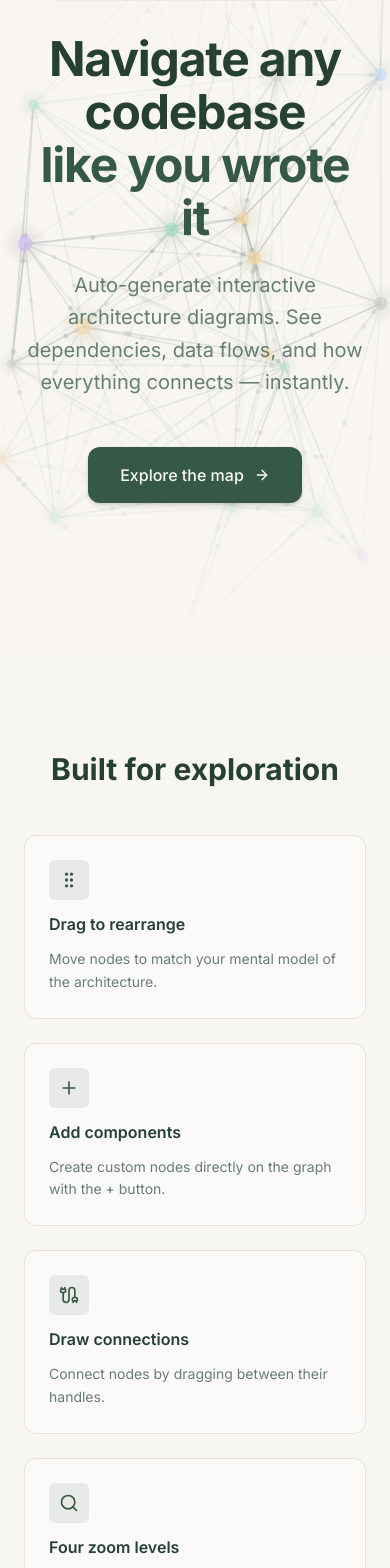
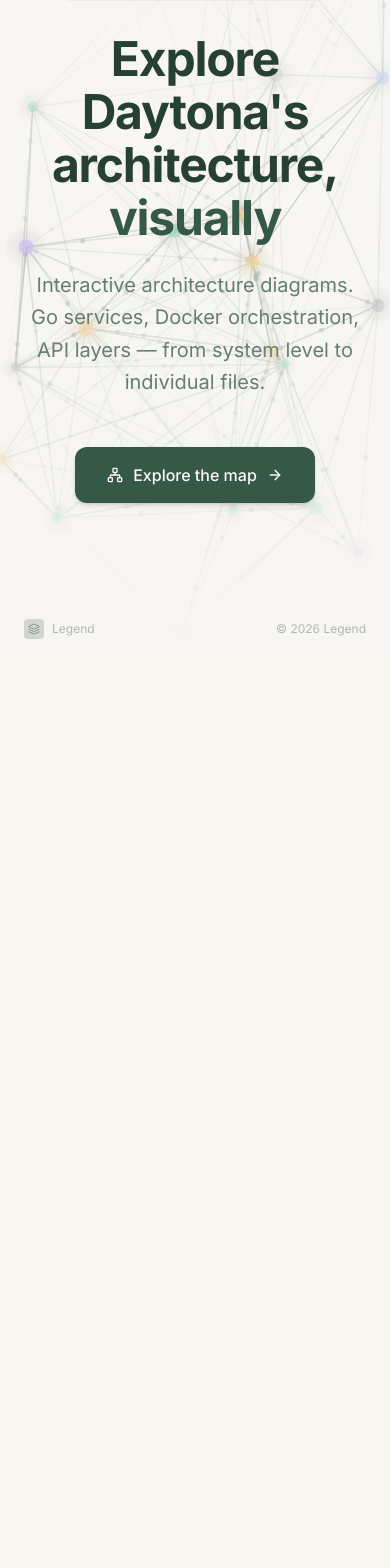
Before and after one commit to AlbinLiljefors/legend-daytona, a React (Vite) app: page / in a window 390 px wide. Shown: the part 189-1757 px from the top of the page. After the commit the page ends 844 px from the top, so only its background shows below. Built offline with nearby package versions, Linux system fonts and the light colour scheme; the HTML template or start-up script is replaced by a standard one.

Commit message:
update landing

```diff
--- a/src/App.tsx
+++ b/src/App.tsx
@@ -3,8 +3,8 @@
 import { TooltipProvider } from "@/components/ui/tooltip";
 import { QueryClient, QueryClientProvider } from "@tanstack/react-query";
 import { BrowserRouter, Routes, Route } from "react-router-dom";
+import { SignInPage } from "./components/EmailGate";
 import { LandingPage } from "./components/landing/LandingPage";
-import { RepoSelection } from "./components/repos/RepoSelection";
 import { LoadingAnimation } from "./components/loading/LoadingAnimation";
 import { GraphView } from "./components/graph/GraphView";
 import NotFound from "./pages/NotFound";
@@ -19,7 +19,7 @@
       <BrowserRouter>
         <Routes>
           <Route path="/" element={<LandingPage />} />
-          <Route path="/repos" element={<RepoSelection />} />
+          <Route path="/signin" element={<SignInPage />} />
           <Route path="/loading/:repoId" element={<LoadingAnimation />} />
           <Route path="/graph/:repoId" element={<GraphView />} />
           <Route path="*" element={<NotFound />} />
--- /dev/null
+++ b/src/components/EmailGate.tsx
@@ -0,0 +1,150 @@
+import { useState, useEffect } from "react";
+import { useNavigate } from "react-router-dom";
+import { motion } from "framer-motion";
+import { ArrowRight, Layers } from "lucide-react";
+import { Button } from "@/components/ui/button";
+
+const EMAIL_KEY = "legend-user-email";
+const NAME_KEY = "legend-user-name";
+
+declare global {
+  interface Window {
+    posthog?: {
+      identify: (id: string, properties?: Record<string, unknown>) => void;
+    };
+  }
+}
+
+function identifyUser(email: string, name: string) {
+  window.posthog?.identify(email, { email, name });
+}
+
+function generateAnonName(): string {
+  const adjectives = [
+    "Swift", "Bright", "Calm", "Bold", "Keen",
+    "Sharp", "Wise", "Quick", "Cool", "Epic",
+    "Noble", "Brave", "Vivid", "Agile", "Clever",
+  ];
+  const nouns = [
+    "Fox", "Owl", "Bear", "Wolf", "Hawk",
+    "Lynx", "Puma", "Raven", "Otter", "Eagle",
+    "Falcon", "Bison", "Crane", "Heron", "Tiger",
+  ];
+  const adj = adjectives[Math.floor(Math.random() * adjectives.length)];
+  const noun = nouns[Math.floor(Math.random() * nouns.length)];
+  const num = Math.floor(Math.random() * 900) + 100;
+  return `${adj}${noun}${num}`;
+}
+
+export function getStoredUser(): { email: string; name: string } | null {
+  const email = localStorage.getItem(EMAIL_KEY);
+  const name = localStorage.getItem(NAME_KEY);
+  if (email && name) return { email, name };
+  return null;
+}
+
+export function clearStoredUser() {
+  localStorage.removeItem(EMAIL_KEY);
+  localStorage.removeItem(NAME_KEY);
+}
+
+export function SignInPage() {
+  const navigate = useNavigate();
+  const [email, setEmail] = useState("");
+  const [name, setName] = useState("");
+
+  useEffect(() => {
+    const user = getStoredUser();
+    if (user) {
+      identifyUser(user.email, user.name);
+      navigate("/loading/daytona", { replace: true });
+    }
+  }, [navigate]);
+
+  const handleSubmit = (e: React.FormEvent) => {
+    e.preventDefault();
+    const trimmedName = name.trim();
+    if (!trimmedName) return;
+    const trimmedEmail = email.trim().toLowerCase() || `${trimmedName.replace(/\s+/g, ".")}@anonymous`;
+    localStorage.setItem(EMAIL_KEY, trimmedEmail);
+    localStorage.setItem(NAME_KEY, trimmedName);
+    identifyUser(trimmedEmail, trimmedName);
+    navigate("/loading/daytona");
+  };
+
+  const handleSkip = () => {
+    const anonName = generateAnonName();
+    const anonEmail = `${anonName.toLowerCase()}@anonymous`;
+    localStorage.setItem(EMAIL_KEY, anonEmail);
+    localStorage.setItem(NAME_KEY, anonName);
+    identifyUser(anonEmail, anonName);
+    navigate("/loading/daytona");
+  };
+
+  return (
+    <div className="min-h-screen bg-background flex items-center justify-center px-4">
+      <motion.div
+        initial={{ opacity: 0, y: 20 }}
+        animate={{ opacity: 1, y: 0 }}
+        transition={{ duration: 0.5 }}
+        className="w-full max-w-md"
+      >
+        <div className="text-center mb-8">
+          <div className="flex items-center justify-center gap-2.5 mb-4">
+            <div className="w-10 h-10 rounded-xl bg-primary flex items-center justify-center shadow-lg">
+              <Layers className="w-5 h-5 text-primary-foreground" />
+            </div>
+          </div>
+          <h1 className="text-3xl font-bold text-foreground font-['Space_Grotesk'] mb-2">
+            Welcome to Legend
+          </h1>
+          <p className="text-muted-foreground">
+            Sign in to explore the Daytona architecture
+          </p>
+        </div>
+
+        <form onSubmit={handleSubmit} className="space-y-4">
+          <input
+            type="text"
+            value={name}
+            onChange={(e) => setName(e.target.value)}
+            placeholder="Your name"
+            required
+            autoFocus
+            className="w-full px-4 py-3 rounded-lg border border-border bg-card text-foreground placeholder:text-muted-foreground focus:outline-none focus:ring-2 focus:ring-primary/30 focus:border-primary transition-all"
+          />
+          <input
+            type="text"
+            value={email}
+            onChange={(e) => setEmail(e.target.value)}
+            placeholder="Email (optional)"
+            className="w-full px-4 py-3 rounded-lg border border-border bg-card text-foreground placeholder:text-muted-foreground focus:outline-none focus:ring-2 focus:ring-primary/30 focus:border-primary transition-all"
+          />
+          <Button type="submit" className="w-full py-3 gap-2">
+            Continue
+            <ArrowRight className="w-4 h-4" />
+          </Button>
+        </form>
+
+        <div className="flex items-center gap-3 mt-6">
+          <div className="h-px flex-1 bg-border" />
+          <span className="text-xs text-muted-foreground">or</span>
+          <div className="h-px flex-1 bg-border" />
+        </div>
+
+        <Button
+          type="button"
+          variant="ghost"
+          onClick={handleSkip}
+          className="w-full mt-4 text-muted-foreground hover:text-foreground"
+        >
+          Continue without signing in
+        </Button>
+
+        <p className="text-xs text-muted-foreground text-center mt-6">
+          Your info is only used to personalize your exploration session.
+        </p>
+      </motion.div>
+    </div>
+  );
+}
--- a/src/components/graph/OnboardingTour.tsx
+++ b/src/components/graph/OnboardingTour.tsx
@@ -1,6 +1,6 @@
 import { useState } from "react";
 import { motion, AnimatePresence } from "framer-motion";
-import { X, Sparkles } from "lucide-react";
+import { X, Sparkles, Pencil } from "lucide-react";
 import { Button } from "@/components/ui/button";
 
 type ZoomLevel = "context" | "system" | "module" | "file";
@@ -20,43 +20,55 @@
 
 const steps: Step[] = [
   {
-    title: "Your architecture",
+    title: "Welcome to your atlas",
     description:
-      "This is your codebase. Each card is a component. Lines show dependencies.",
+      "This is Daytona's codebase, auto-mapped from source code. Every card is a component. Lines show real dependencies extracted from the code.",
   },
   {
     title: "Context Level",
     description:
-      "The 30,000ft view — actors and external systems that interact with your system.",
+      "The 30,000ft view — actors, external services, and how they interact with Daytona.",
     zoomLevel: "context",
   },
   {
     title: "System Level",
     description:
-      "Deployment units — services, CLIs, web apps. How the system is actually shipped.",
+      "Deployment units — the Go API server, Docker engine, CLI, workspace orchestration. How Daytona is actually shipped.",
     zoomLevel: "system",
   },
   {
     title: "Module Level",
     description:
-      "Logical modules within each system. This is where the real architecture lives.",
+      "Logical modules within each system. This is where the real architecture lives — drill into any system to see its internals.",
     zoomLevel: "module",
   },
   {
     title: "File Level",
     description:
-      "Double-click any module to see its files and exact dependency weights. Drag nodes to rearrange them.",
+      "Double-click any module to see its actual files and dependency weights between directories.",
   },
   {
-    title: "Edit the map",
+    title: "Make it yours",
     description:
-      "Click + to add components. Drag between handles to draw connections. Right-click any node or edge to delete it. All changes persist in your browser.",
+      "This map is AI-generated — it's a starting point, not the final word. Click any node's name or description to edit it inline. Fix labels, rewrite descriptions, add context only you know.",
+    badge: "Key Feature",
   },
   {
-    title: "What's next",
+    title: "Add & connect",
     description:
-      "Coming soon: generate Jira tickets, Linear issues, or PRDs from your architecture decisions. Visualization is step one — this becomes the decision layer for software engineering.",
-    badge: "Coming Soon",
+      "Missing a component? Click the + button to create new nodes. Drag between node handles to draw dependency lines. Right-click any node or edge to remove it.",
+    badge: "Key Feature",
+  },
+  {
+    title: "Your edits persist",
+    description:
+      "Every change you make — renames, new nodes, repositioned cards, deleted edges — is saved automatically in your browser. Come back anytime and pick up where you left off.",
+    badge: "Key Feature",
+  },
+  {
+    title: "Help us improve",
+    description:
+      "We're testing whether developers find enough value in manually refining these maps to make them accurate. Your edits help us understand what matters. Don't hold back — reshape this atlas until it matches your understanding of the codebase.",
   },
 ];
 
@@ -122,7 +134,11 @@
                 </span>
                 {currentStep.badge && (
                   <span className="inline-flex items-center gap-1 px-2 py-0.5 rounded-full bg-primary/10 text-primary text-xs font-medium">
-                    <Sparkles className="w-3 h-3" />
+                    {currentStep.badge === "Key Feature" ? (
+                      <Pencil className="w-3 h-3" />
+                    ) : (
+                      <Sparkles className="w-3 h-3" />
+                    )}
                     {currentStep.badge}
                   </span>
                 )}
@@ -147,7 +163,7 @@
               </div>
 
               <Button onClick={handleNext} size="sm">
-                {isLastStep ? "Got it!" : "Next"}
+                {isLastStep ? "Start exploring" : "Next"}
               </Button>
             </div>
           </motion.div>
--- a/src/components/landing/LandingPage.tsx
+++ b/src/components/landing/LandingPage.tsx
@@ -1,6 +1,6 @@
 import { motion } from "framer-motion";
 import { useNavigate } from "react-router-dom";
-import { ArrowRight, Layers, GripVertical, Plus, Cable, Search } from "lucide-react";
+import { ArrowRight, Layers, Network } from "lucide-react";
 import { Button } from "@/components/ui/button";
 import { HeroBackground } from "./HeroBackground";
 
@@ -8,11 +8,11 @@
   const navigate = useNavigate();
 
   const handleExplore = () => {
-    navigate("/repos");
+    navigate("/signin");
   };
 
   return (
-    <div className="relative bg-background min-h-screen">
+    <div className="relative bg-background h-screen overflow-hidden">
       {/* Fixed header */}
       <motion.header
         initial={{ opacity: 0, y: -20 }}
@@ -52,7 +52,7 @@
           >
             <div className="inline-flex items-center gap-2 px-4 py-2 rounded-full bg-secondary/80 border border-border/50 backdrop-blur-sm">
               <div className="w-2 h-2 rounded-full bg-primary animate-pulse" />
-              <span className="text-sm font-medium text-muted-foreground">Understand code in seconds, not hours</span>
+              <span className="text-sm font-medium text-muted-foreground">Daytona codebase — fully mapped</span>
             </div>
           </motion.div>
 
@@ -63,9 +63,9 @@
             transition={{ duration: 0.6, delay: 0.1 }}
             className="text-5xl sm:text-6xl md:text-7xl font-bold tracking-tight text-foreground mb-6 leading-[1.1]"
           >
-            Navigate any codebase
+            Explore Daytona's architecture,
             <br />
-            <span className="text-primary">like you wrote it</span>
+            <span className="text-primary">visually</span>
           </motion.h1>
 
           {/* Subheadline */}
@@ -75,8 +75,7 @@
             transition={{ duration: 0.6, delay: 0.2 }}
             className="text-xl md:text-2xl text-muted-foreground mb-12 max-w-2xl mx-auto leading-relaxed"
           >
-            Auto-generate interactive architecture diagrams. See dependencies,
-            data flows, and how everything connects — instantly.
+            Interactive architecture diagrams. Go services, Docker orchestration, API layers — from system level to individual files.
           </motion.p>
 
           {/* Single CTA */}
@@ -90,6 +89,7 @@
               onClick={handleExplore}
               className="gap-2.5 text-base px-8 h-14 rounded-xl shadow-lg hover:shadow-xl transition-all duration-300 group"
             >
+              <Network className="w-5 h-5" />
               Explore the map
               <ArrowRight className="w-4 h-4 group-hover:translate-x-0.5 transition-transform" />
             </Button>
@@ -97,65 +97,8 @@
         </div>
       </section>
 
-      {/* Features section */}
-      <section className="relative z-10 py-24 px-6">
-        <div className="max-w-5xl mx-auto">
-          <motion.h2
-            initial={{ opacity: 0, y: 20 }}
-            whileInView={{ opacity: 1, y: 0 }}
-            viewport={{ once: true }}
-            transition={{ duration: 0.5 }}
-            className="text-3xl font-bold text-center mb-12 text-foreground"
-          >
-            Built for exploration
-          </motion.h2>
-
-          <div className="grid grid-cols-1 sm:grid-cols-2 lg:grid-cols-4 gap-6">
-            {[
-              {
-                icon: GripVertical,
-                title: "Drag to rearrange",
-                description: "Move nodes to match your mental model of the architecture.",
-              },
-              {
-                icon: Plus,
-                title: "Add components",
-                description: "Create custom nodes directly on the graph with the + button.",
-              },
-              {
-                icon: Cable,
-                title: "Draw connections",
-                description: "Connect nodes by dragging between their handles.",
-              },
-              {
-                icon: Search,
-                title: "Four zoom levels",
-                description: "Context → System → Module → File. Drill down to any depth.",
-              },
-            ].map((feature, i) => (
-              <motion.div
-                key={feature.title}
-                initial={{ opacity: 0, y: 20 }}
-                whileInView={{ opacity: 1, y: 0 }}
-                viewport={{ once: true }}
-                transition={{ duration: 0.4, delay: i * 0.1 }}
-                className="rounded-xl border bg-card p-6 space-y-3"
-              >
-                <div className="w-10 h-10 rounded-lg bg-primary/10 flex items-center justify-center">
-                  <feature.icon className="w-5 h-5 text-primary" />
-                </div>
-                <h3 className="font-semibold text-foreground">{feature.title}</h3>
-                <p className="text-sm text-muted-foreground leading-relaxed">
-                  {feature.description}
-                </p>
-              </motion.div>
-            ))}
-          </div>
-        </div>
-      </section>
-
       {/* Minimal footer */}
-      <footer className="py-4 px-6">
+      <footer className="absolute bottom-0 left-0 right-0 py-4 px-6">
         <div className="max-w-6xl mx-auto flex items-center justify-between text-xs text-muted-foreground/50">
           <div className="flex items-center gap-2">
             <div className="w-5 h-5 rounded-md bg-primary/20 flex items-center justify-center">
@@ -163,7 +106,7 @@
             </div>
             <span>Legend</span>
           </div>
-          <p>&copy; 2025 Legend</p>
+          <p>&copy; 2026 Legend</p>
         </div>
       </footer>
     </div>
--- a/src/components/repos/RepoSelection.tsx
+++ b/src/components/repos/RepoSelection.tsx
@@ -4,7 +4,7 @@
 import { Search, Star, Clock, LogOut, Layers, ChevronDown } from "lucide-react";
 import { Input } from "@/components/ui/input";
 import { Button } from "@/components/ui/button";
-import { Avatar, AvatarFallback, AvatarImage } from "@/components/ui/avatar";
+import { Avatar, AvatarFallback } from "@/components/ui/avatar";
 import {
   DropdownMenu,
   DropdownMenuContent,
@@ -13,6 +13,7 @@
 } from "@/components/ui/dropdown-menu";
 import { demoRepositories, getAllRepositories, Repository } from "@/data/demoData";
 import { loadGeneratedManifest, loadGeneratedRepo } from "@/data/loader";
+import { getStoredUser, clearStoredUser } from "@/components/EmailGate";
 
 const languageIcons: Record<string, string> = {
   TypeScript: "TS",
@@ -45,7 +46,13 @@
     navigate(`/loading/${repo.id}`);
   };
 
+  const user = getStoredUser();
+  const initials = user?.name
+    ? user.name.split(" ").map((w) => w[0]).join("").toUpperCase().slice(0, 2)
+    : "??";
+
   const handleSignOut = () => {
+    clearStoredUser();
     navigate("/");
   };
 
@@ -67,10 +74,9 @@
             <DropdownMenuTrigger asChild>
               <Button variant="ghost" className="gap-2">
                 <Avatar className="w-8 h-8">
-                  <AvatarImage src="https://github.com/shadcn.png" />
-                  <AvatarFallback>JD</AvatarFallback>
+                  <AvatarFallback>{initials}</AvatarFallback>
                 </Avatar>
-                <span className="hidden sm:inline">Jane Developer</span>
+                <span className="hidden sm:inline">{user?.name ?? "User"}</span>
                 <ChevronDown className="w-4 h-4 text-muted-foreground" />
               </Button>
             </DropdownMenuTrigger>
```
